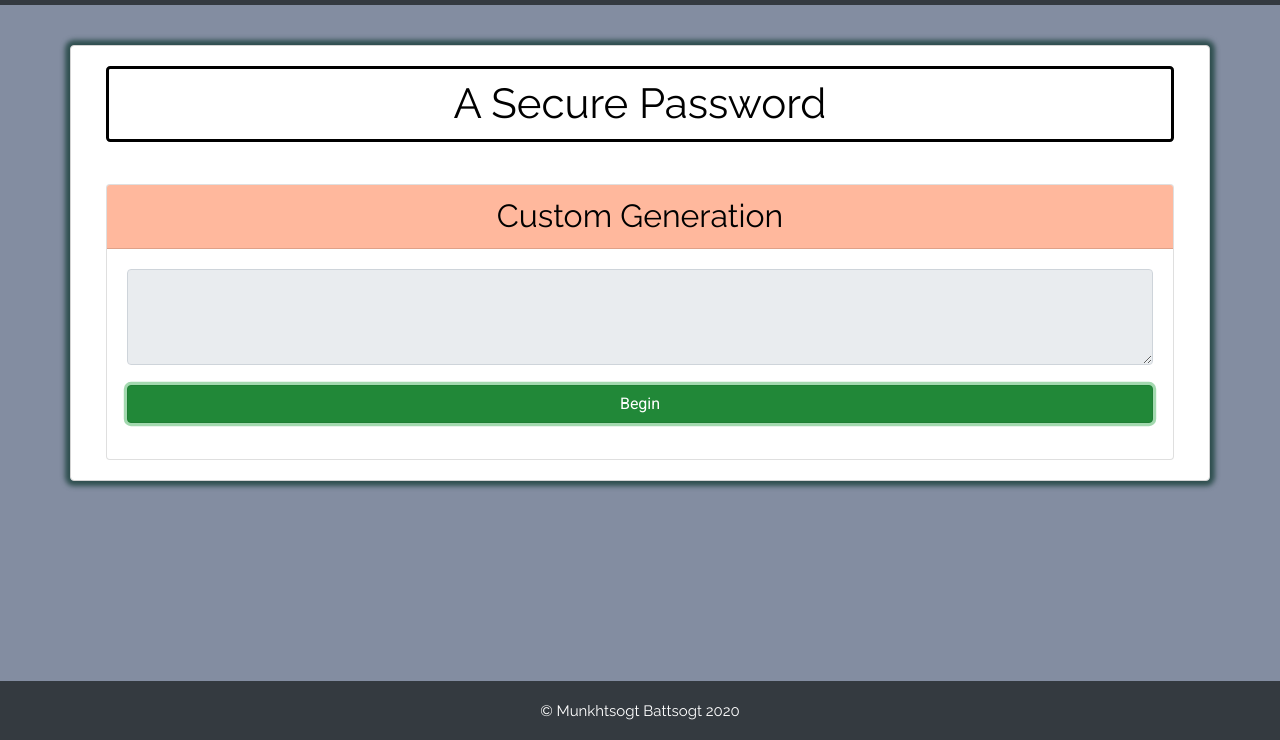
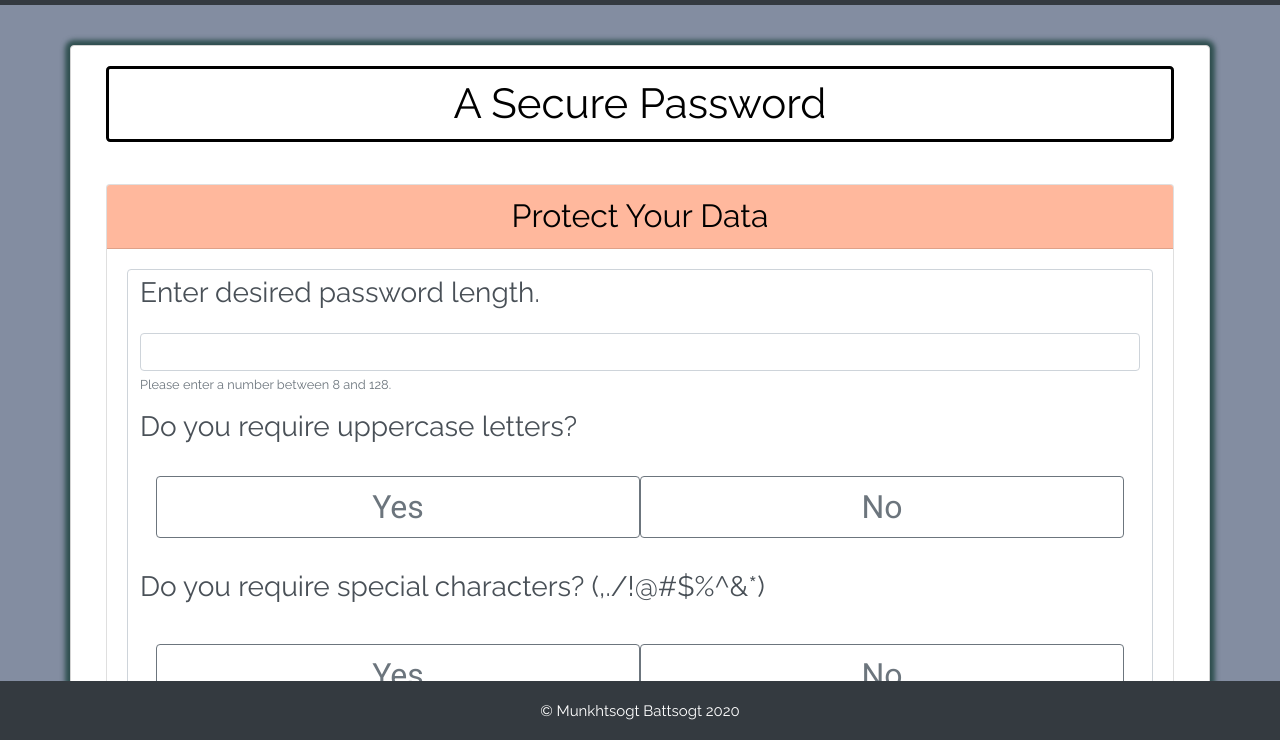
Before and after one commit to moojigc/password-generator, a plain HTML site: page index.html in a window 1280 px wide. Both pictures are taken after a click on the button "Begin". Shown: the part 59-799 px from the top of the page. Drawn offline with nearby package versions, Linux system fonts and the light colour scheme.

Commit message:
Doesn't work yet but trying out different js functions to see if they work as expected.

```diff
--- a/assets/javascript.js
+++ b/assets/javascript.js
@@ -5,6 +5,7 @@ var generateBtn = document.querySelector("#generate");
 function writePassword() {
 	var password = generatePassword();
 	var passwordText = document.querySelector("#password");
+	var passwordLength = document.getElementById("password-length")
 
 	passwordText.value = password;
 
@@ -14,7 +15,20 @@ function writePassword() {
 generateBtn.addEventListener("click", writePassword);
 
 function generatePassword() {
-	var letters = ["a", "b", "c"];
-	var firstCharacter = letters[Math.floor(Math.random()*3)];
+	var lowercase = 'abcdefghijklmnopqrstuvwxyz'.split('');
+	var firstCharacter = lowercase[Math.floor(Math.random()*26)];
 	console.log(firstCharacter);
-}
+	document.getElementById("password").innerHTML += firstCharacter;
+};
+
+function displayOptions() {
+	document.getElementById("password-options").style.display = "block";
+	document.getElementById("begin-button").style.display = "none";
+	document.getElementById("generate-button").style.display = "block";
+};
+
+function chooseUppercase() {
+	var uppercase = 'ABCDEFGHIJKLMNOPQRSTUVWXYZ'.split('');
+	var secondCharacter = uppercase[Math.floor(Math.random()*26)];
+	document.getElementById("password").innerHTML += secondCharacter;
+};
--- a/assets/style.css
+++ b/assets/style.css
@@ -21,21 +21,30 @@ h2 {
     background-color:rgba(255, 72, 0, 0.384);
     text-align: center;
 }
-textarea {
+
+/* shared properties between the result boxes */
+#password-options, textarea.form-control {
+    height: auto;
     margin-bottom: 1.25rem;
 }
-textarea.form-control {
-    height: 6rem;
+
+/* Password customization boxes */
+#password-options {
+    display: none;
 }
 
-#password {
-    /* visibility: hidden; */
+.btn {
+    font-family: 'Roboto', sans-serif;
+    font-size: 2rem;
+}
+.button-choices {
+    padding: 1rem;
 }
 
+#generate-button {
+    display: none;
+}
 
-button {
-    font-family: 'Roboto', sans-serif;
-}
 #wrapper {
     margin-top: 2em;
 }
@@ -43,3 +52,9 @@ button {
     margin-left: auto;
     margin-right: auto;
 }
+
+@media screen and (max-width: 1024px) {
+    body {
+        font-size: 40px;
+    }
+}
--- a/index.html
+++ b/index.html
@@ -28,16 +28,50 @@
             <div class="container-lg">
                 <div class="card">
                     <div class="card-header">
-                        <h2>Custom Generation</h2>
+                        <h2>Protect Your Data</h2>
                     </div>
                     <div class="card-body form-group">
-                        <textarea class="form-control"
-                            id="password"
-                            placeholder="I don't know why this won't show up"
-                            readonly
-                            aria-label="Generated Password">
-                        </textarea>
-                        <button onclick="generatePassword()" class="btn btn-success btn-block">Begin</button>
+
+                        <div id="password-options" class="form-control container-lg">
+
+                            <div class="form-row">
+                                <div class="form-group col-lg-12">
+                                    <label for="inputPasswordLength" class="form-group"><h3>Enter desired password length.</h3></label>
+                                    <input id="password-length" type="number" class="form-control"></input>
+                                    <small id="password-length-help" class="form-text text-muted">
+                                        Please enter a number between 8 and 128.
+                                    </small>
+                                </div>
+                            </div>
+                            <div class="form-group">
+                                <div class="row">
+                                    <label for="uppercase"><h3>Do you require uppercase letters?</h3></label>
+                                </div>
+                                <div class="row button-choices">
+                                    <button onclick="chooseUppercase()" id="yes-uppercase" class="col-lg-6 btn btn-outline-secondary" name="yesOrNo">Yes</button>
+                                    <button class="col-lg-6 btn btn-outline-secondary" name="yesOrNo">No</button>
+                                </div>
+                            </div>
+
+                            <fieldset class="form-group">
+                                <div class="row">
+                                    <label for="specialCharacters" class="form-group"><h3>
+                                        Do you require special characters? (,./!@#$%^&*)
+                                    </h3></label>
+                                </div>
+                                <div class="row button-choices">
+                                        <button class="col-lg-6 btn btn-outline-secondary" name="yesOrNo">Yes</button>
+                                        <button class="col-lg-6 btn btn-outline-secondary" name="yesOrNo">No</button>
+                                </div>
+
+                            </fieldset>
+
+                        </div>
+
+                        <textarea id="password" class="form-control" placeholder="Click the 'Begin' button to get started." readonly></textarea>
+
+                        <button id="begin-button" onclick="displayOptions()" class="btn btn-success btn-block btn-lg">Begin</button>
+                        <button id="generate-button" onclick="chooseUppercase(), generatePassword()" class="btn btn-success btn-block btn-lg">Generate</button>
                     </div>
                 </div>
             </div>
```
